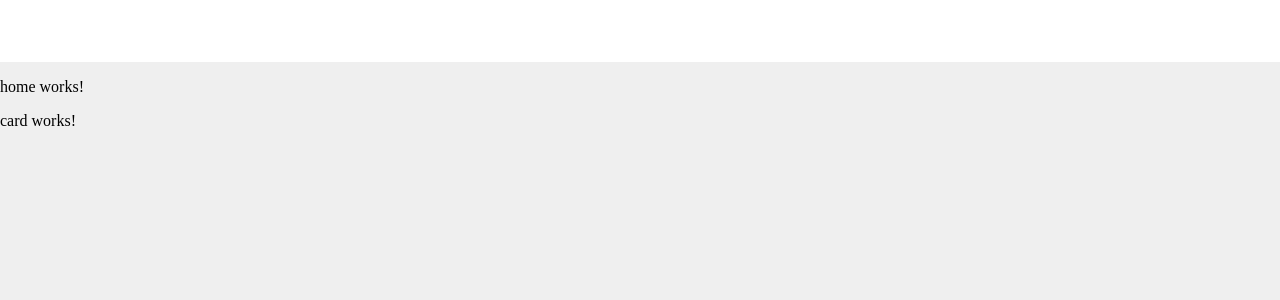
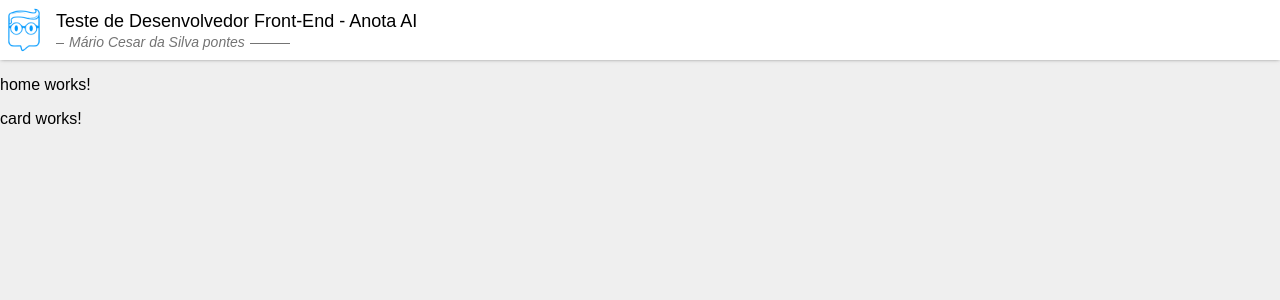
Before and after one commit to mariopontes/test-anota-ai, an Angular app: page /home in a window 1280 px wide. Shown: the top 300 px of the page. Built offline with nearby package versions, Linux system fonts and the light colour scheme.

Commit message:
Criação component header

```diff
--- a/src/app/components/header/header.component.html
+++ b/src/app/components/header/header.component.html
@@ -1,3 +1,13 @@
 <header>
-
+    <div class="container content-header">
+        <img src="../../../assets/images/128x128.png" alt="logo header anota ai">
+        <div>
+            <h2>Teste de Desenvolvedor Front-End - Anota AI</h2>
+            <div class="content-name">
+                <div class="initial-line"></div>
+                <p>Mário Cesar da Silva pontes</p>
+                <div class="final-line"></div>
+            </div>
+        </div>
+    </div>
 </header>
--- a/src/app/components/header/header.component.scss
+++ b/src/app/components/header/header.component.scss
@@ -1,5 +1,55 @@
 header {
     width: 100%;
-    height: 62px;
+    height: 60px;
     background: white;
+    box-shadow: 0px 0px 4px -1px rgb(0 0 0 / 63%);
+
+    .content-header {
+        display: flex;
+        align-items: center;
+        height: 100%;
+        gap: 8px;
+
+        img {
+            width: 48px;
+        }
+
+        h2 {
+            font-size: 18px;
+            font-weight: normal;
+            margin: 0;
+            margin-bottom: 2px;
+        }
+
+        .content-name {
+            display: flex;
+            align-items: center;
+
+            p {
+                font-style: italic;
+                font-size: 14px;
+                color: #747474;
+                margin: 0;
+                padding: 0 5px;
+            }
+
+            .initial-line {
+                height: 1px;
+                width: 8px;
+                background-color: #747474;
+                margin-top: 3px;
+            }
+
+            .final-line {
+                height: 1px;
+                width: 40px;
+                background-color: #747474;
+                margin-top: 3px;
+            }
+        }
+
+
+    }
+
+
 }
--- a/src/styles.scss
+++ b/src/styles.scss
@@ -4,4 +4,10 @@ body {
     padding: 0;
     border: 0;
     font-size: 100%;
+    font-family: sans-serif;
 }
+
+.container {
+    max-width: 1510px;
+    margin: auto;
+}
```
Also changed, not shown: src/assets/images/128x128.png (renamed from src/assets/images/favico128x128.png).
